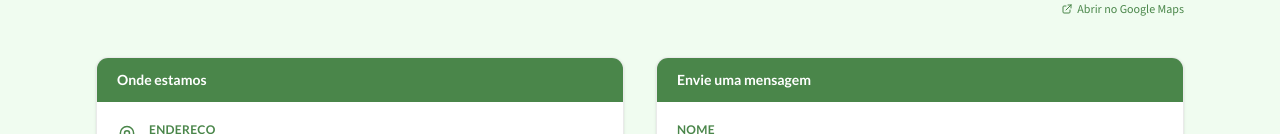
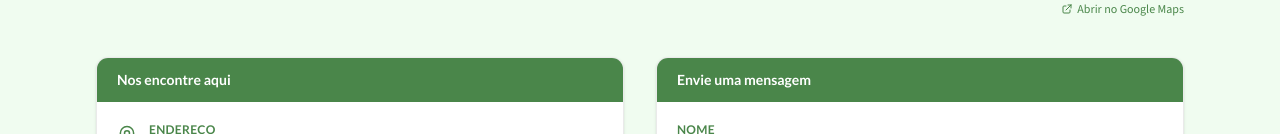
Before and after one commit to mlziade/ocupacionalmed, a Next.js app in the folder ocupacionalmed/: page /contato in a window 1280 px wide. Shown: the part 666-800 px from the top of the page. Built offline with nearby package versions, Linux system fonts and the light colour scheme.

Commit message:
fix: update section title from "Onde estamos" to "Nos encontre aqui" for clarity

```diff
--- a/ocupacionalmed/app/contato/page.tsx
+++ b/ocupacionalmed/app/contato/page.tsx
@@ -78,7 +78,7 @@ export default function ContatoPage() {
                 className="text-sm font-bold text-on-secondary"
                 style={{ fontFamily: "Lato, Arial, sans-serif" }}
               >
-                Onde estamos
+                Nos encontre aqui
               </h2>
             </div>
             <div className="px-5 py-5 space-y-5 text-[14px] text-on-surface leading-relaxed">
```
